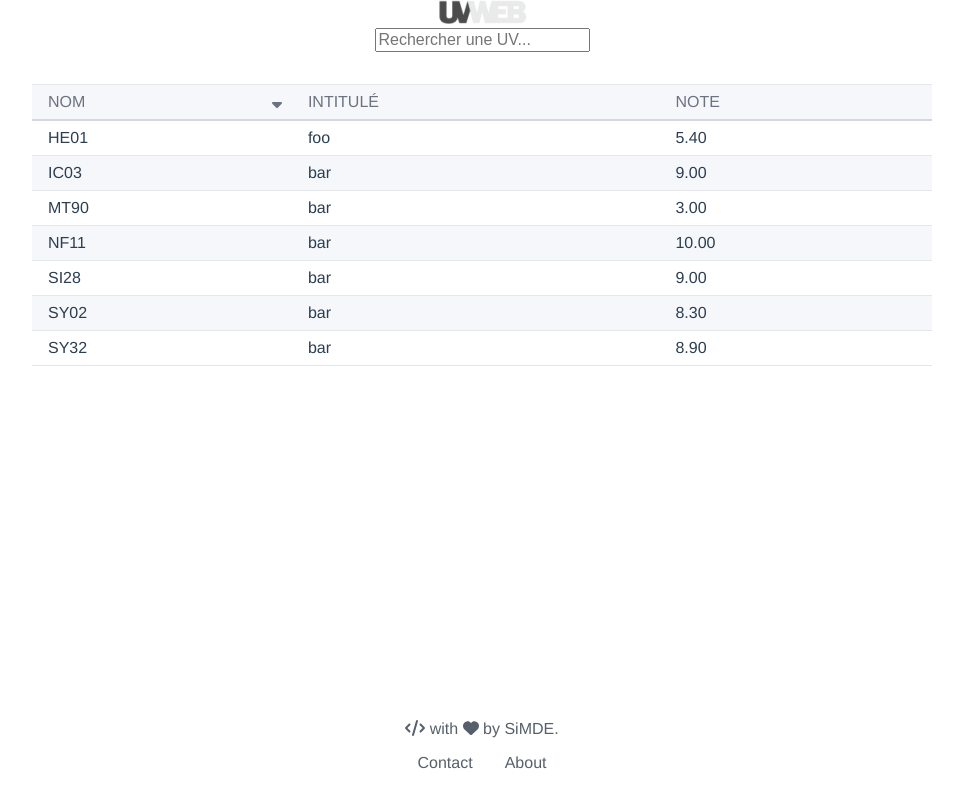
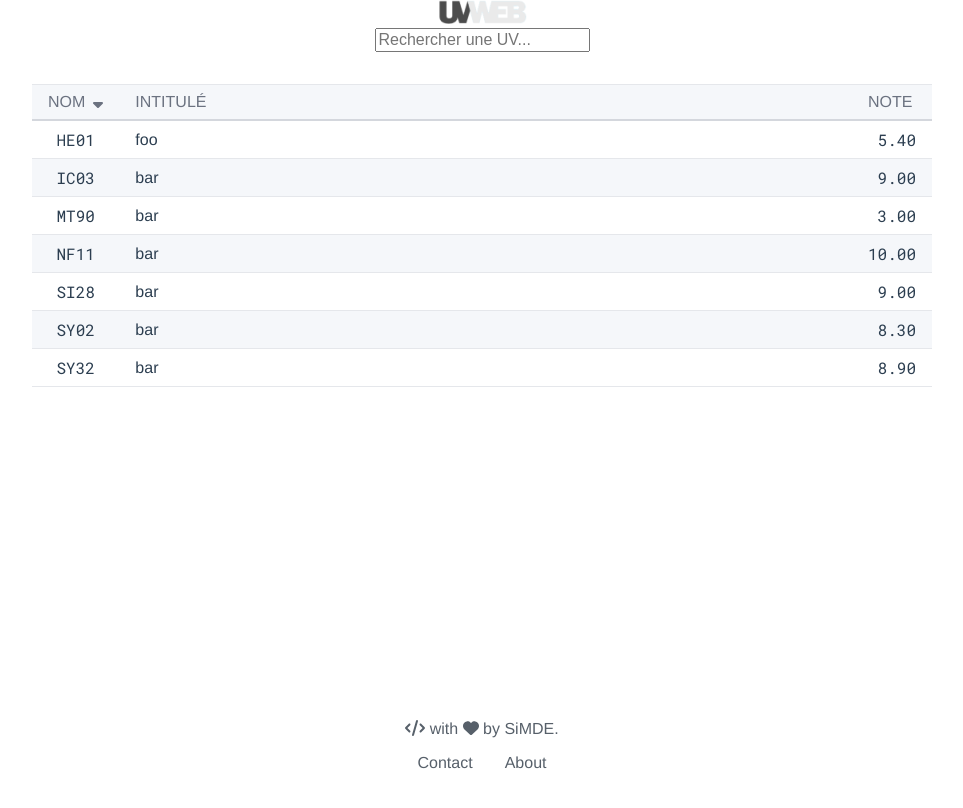
Before and after one commit to SiMDE-Projects/UVweb, a Vue app: page / in a window 1280 px wide. Shown: the top 808 px of the page, without its empty margins (158-1121 px from the left). Built offline with nearby package versions, Linux system fonts and the light colour scheme; data requests are answered from the project's data file.

Commit message:
improve css and formatting

```diff
--- a/src/components/TheDataTable.vue
+++ b/src/components/TheDataTable.vue
@@ -12,12 +12,14 @@
           :key="column.name"
           @click="sortBy(column)"
         >
-          <span>{{ column.label }}</span>
-          <font-awesome-icon
-            v-if="sort.key == column.name"
-            :icon="sortIcon"
-            class="sortIcon"
-          />
+          <div class="wrapper">
+            <span>{{ column.label }}</span>
+            <font-awesome-icon
+              v-show="sort.key == column.name"
+              :icon="sortIcon"
+              class="sortIcon"
+            />
+          </div>
         </th>
       </tr>
     </thead>
@@ -27,7 +29,11 @@
         :key="uv.id"
         @click="goToUvView(uv.name.toLowerCase())"
       >
-        <td v-for="column in columns" :key="column.name">
+        <td
+          v-for="column in columns"
+          :key="column.name"
+          :class="{ fixedWidth: column.fixedWidth }"
+        >
           {{ formatCell(uv, column) }}
         </td>
       </tr>
@@ -52,12 +58,13 @@ export default {
       sort: { key: null, dir: null },
       uvs: [],
       columns: [
-        { name: "name", label: "nom" },
+        { name: "name", label: "nom", fixedWidth: true },
         { name: "title", label: "intitulé", orderable: false },
         {
           name: "note",
           label: "note",
           defaultOrderDir: "desc",
+          fixedWidth: true,
         },
       ],
     };
@@ -65,8 +72,8 @@ export default {
   created() {
     this.populateUvs();
     this.sort = {
-      key: this.columns[0].name,
-      dir: this.columns[0].defaultOrderDir || "asc",
+      key: "name",
+      dir: "asc",
     };
   },
   computed: {
@@ -98,7 +105,9 @@ export default {
     formatCell(uv, column) {
       let content = uv[column.name];
       if (column.name == "note") {
-        return content.toFixed(2);
+        let formatted = content.toFixed(2);
+        if (formatted.length == 4) formatted = "\xa0" + formatted;
+        return formatted;
       }
       return content;
     },
@@ -163,10 +172,13 @@ table {
     border-top: solid 1px #e5e7eb;
     border-bottom: solid 2px #d4d7dd;
     background-color: #f5f7fa;
-    position: relative;
 
     &:hover {
       background-color: #e2e6ec;
+    }
+
+    .wrapper {
+      display: flex;
     }
   }
 
@@ -184,12 +196,13 @@ table {
   margin-bottom: 2em;
 }
 
-.monospace {
+.fixedWidth {
   font-family: Roboto Mono;
+  text-align: center;
+  width: 1px;
 }
 
 .sortIcon {
-  position: absolute;
-  right: 0.6em;
+  margin-left: 0.5em;
 }
 </style>
```
